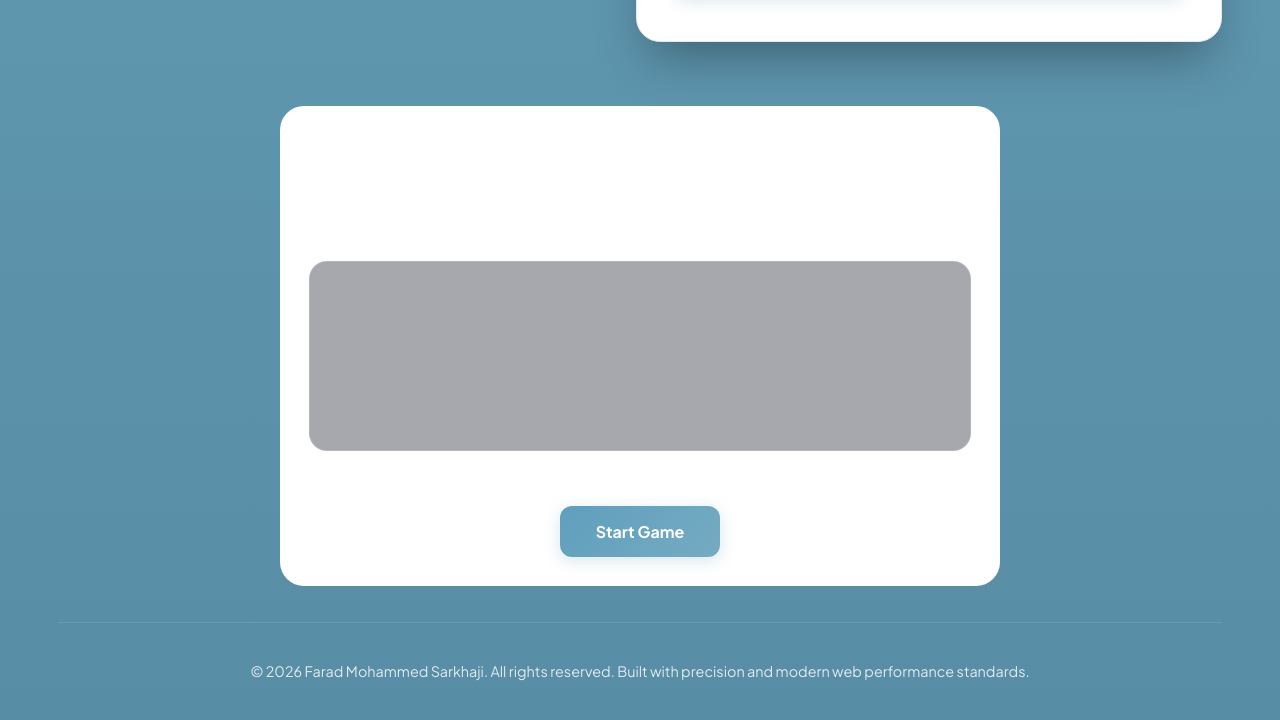
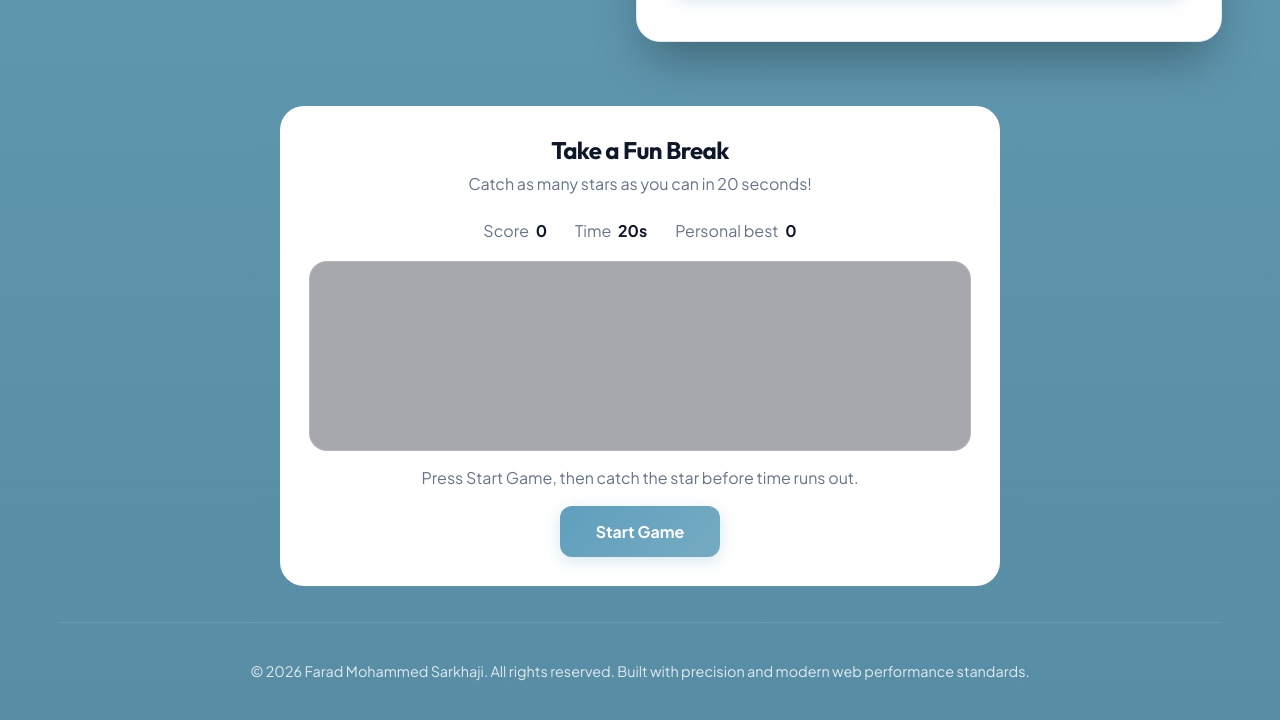
Before and after one commit to fahadsirkazi2006/fahadsirkazi2006.github.io, a plain HTML site: page index.html in a window 1280 px wide. Shown: the part 10953-11673 px from the top of the page. Drawn offline with Linux system fonts and the light colour scheme.

Commit message:
Update text colors in styles.css

```diff
--- a/styles.css
+++ b/styles.css
@@ -1899,14 +1899,14 @@ textarea.form-control {
 }
 
 .visitor-game-heading h3 {
-  color: #ffffff;
+  color: var(--text-heading);
   font-size: 1.5rem;
   margin-bottom: 6px;
 }
 
 .visitor-game-heading p,
 .game-status {
-  color: var(--footer-muted);
+  color: var(--text-muted);
 }
 
 .visitor-game-scores {
@@ -1918,11 +1918,11 @@ textarea.form-control {
 }
 
 .visitor-game-scores p {
-  color: var(--footer-muted);
+  color: var(--text-muted);
 }
 
 .visitor-game-scores strong {
-  color: #ffffff;
+  color: var(--text-heading);
   margin-left: 4px;
 }
 
```
